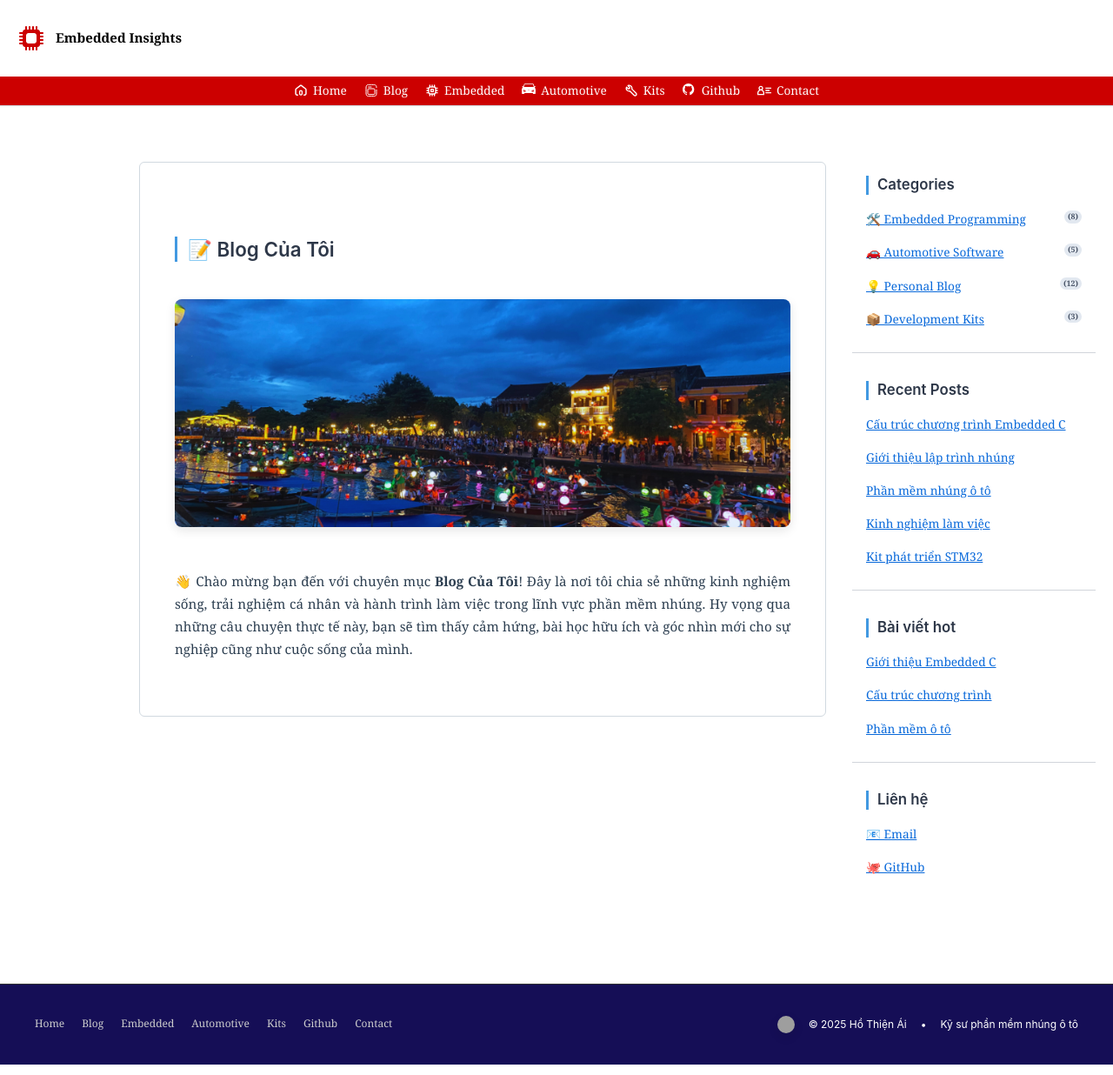
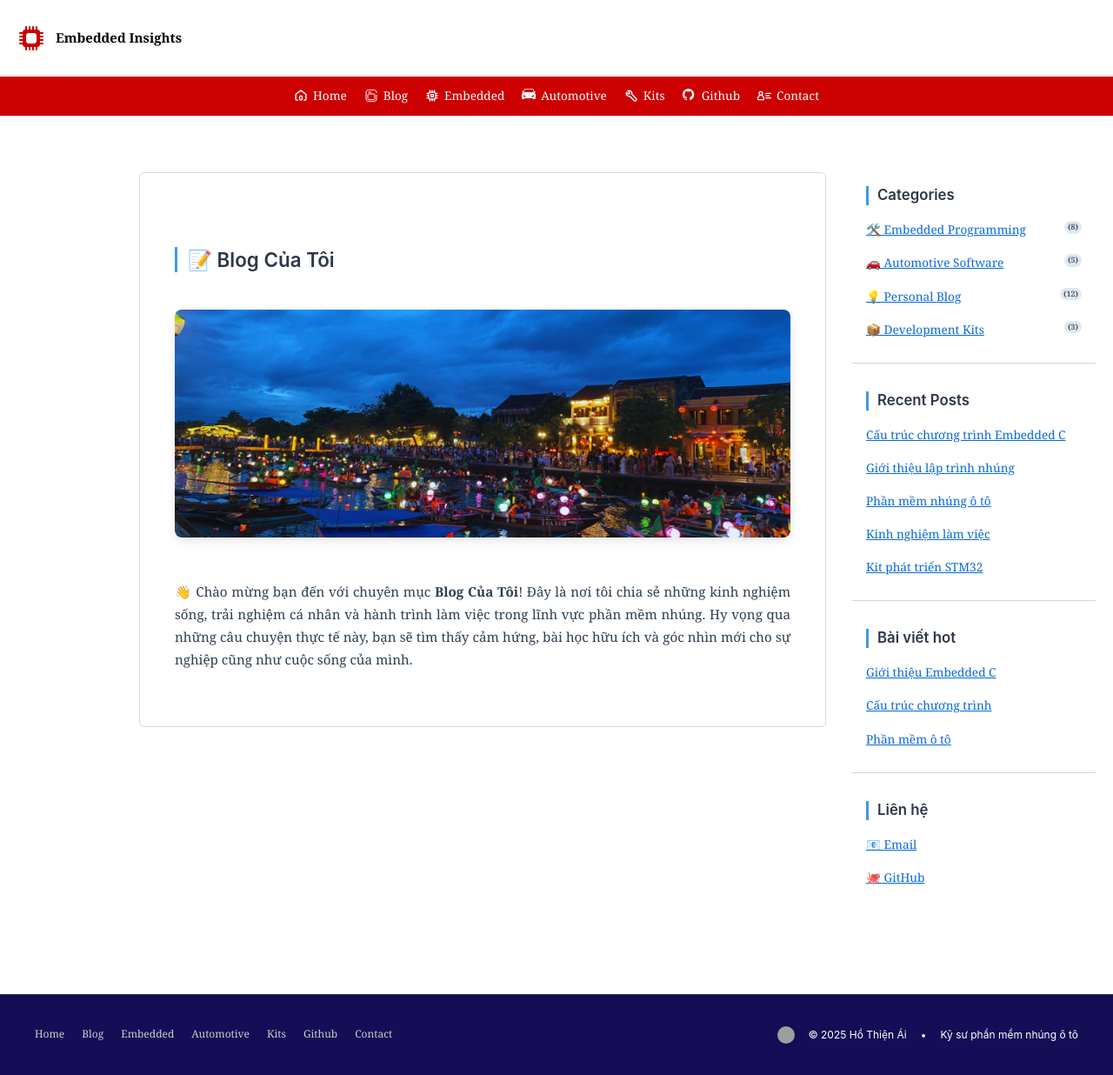
Before and after one commit to ai-ho/ai-ho.github.io, a Jekyll site: the page built from blog/index.md, in a window 1280 px wide. Shown: the whole page at 87% size. Built offline with Jekyll 4.4.1, drawn with Linux system fonts in a browser that asks for light colours; some web fonts are replaced; grey boxes are pictures that could not be loaded.

Commit message:
Update nav links row

```diff
--- a/_layouts/default.html
+++ b/_layouts/default.html
@@ -341,7 +341,7 @@
         .nav-menu-row {
             background: #cc0000;
             border-bottom: 1px solid #d1d9e0;
-            padding: 2px 20px;
+            padding: 8px 20px;
             margin: 0 0 24px 0;
             display: flex;
             box-shadow: 0 1px 2px rgba(0, 0, 0, 0.03);
```
